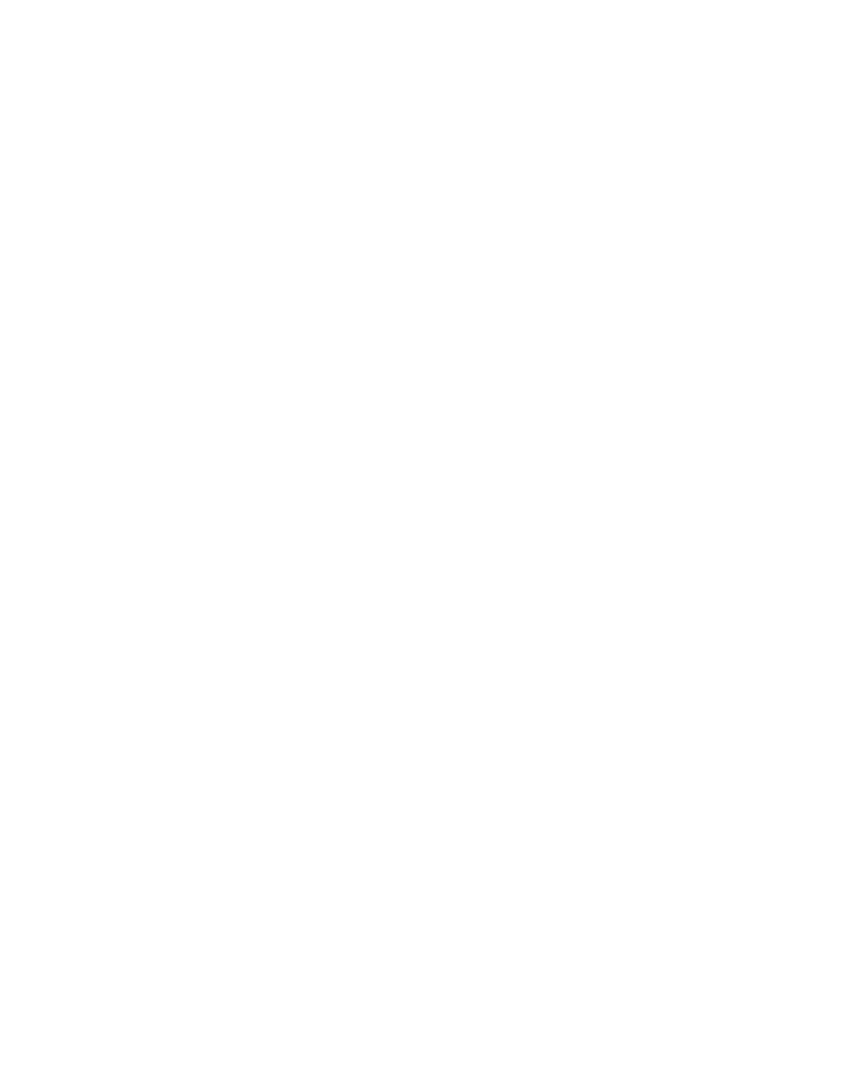
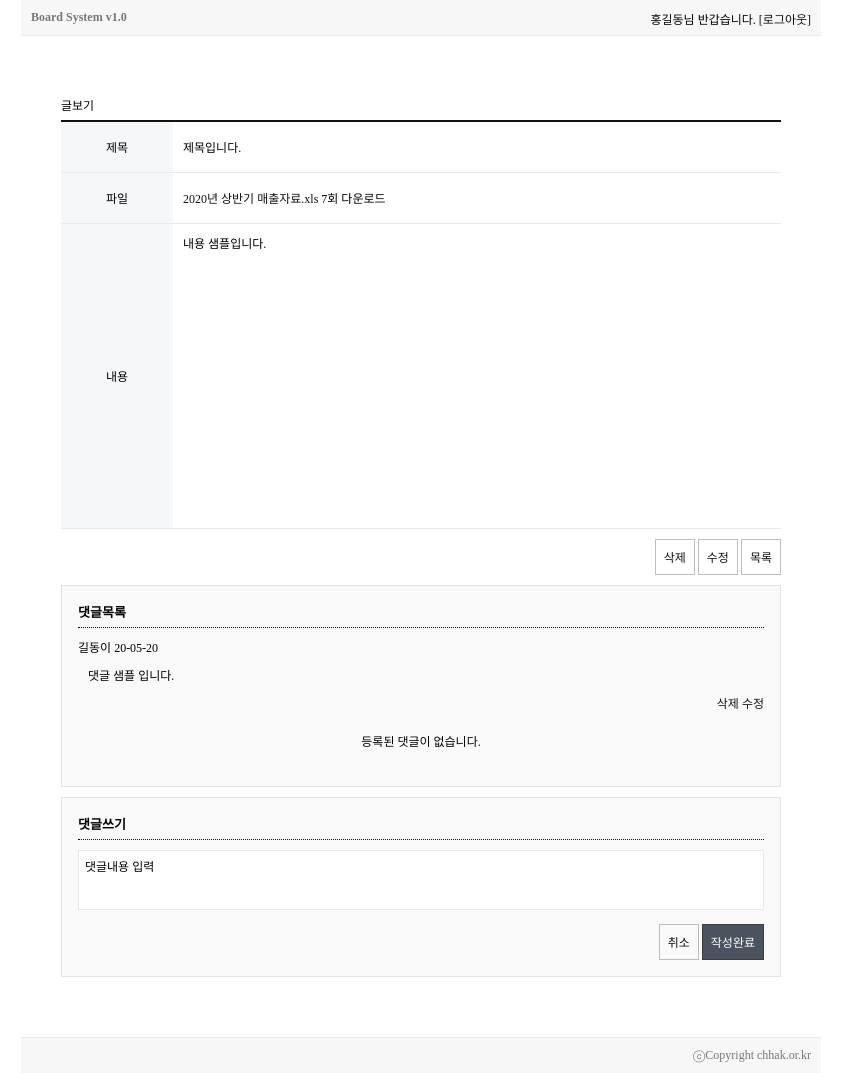
Before and after one commit to chhak2021/HTML, a plain HTML site: page Board/view.html in a window 1280 px wide. Shown: the whole page, without its empty margins (219-1061 px from the left). Before the commit the page ends 800 px from the top, so only its background shows below. Drawn offline with Linux system fonts and the light colour scheme.

Commit message:
2022/09/28 수업예제

```diff
--- a/Board/css/style.css
+++ b/Board/css/style.css
@@ -315,6 +315,99 @@ footer > p {
 }
 
 /* 글보기 */
+#board > .view {
+    width: 720px;
+    height: auto;
+    margin: 60px auto;
+    overflow: hidden;
+}
+#board > .view table {
+    width: 100%;
+    height: auto;
+    border-collapse: collapse;
+    border-spacing: 0;
+    border-top: 2px solid #111;
+}
+#board > .view table caption{
+    text-align: left;
+    margin-bottom: 6px;
+}
+#board > .view table th {
+    width: 112px;
+    height: 50px;
+    background: #f5f8f9;
+    border-bottom: 1px solid #e9e9e9;
+}
+#board > .view table td {
+    padding: 10px;
+    box-sizing: border-box;
+    border-bottom: 1px solid #e9e9e9;
+}
+#board > .view table td > input {
+    width: 400px;
+    height: 24px;
+    border: none;
+}
+#board > .view table td > textarea {
+    width: 100%;
+    height: 280px;
+    resize: none;
+    border: none;
+}
+
+#board > .view > div {
+    text-align: right;
+    margin-top: 10px;
+}
+
+#board > .view > section {
+    width: 100%;
+    height: auto;
+    border: 1px solid #e3e3e3;
+    background: #f9f9f9;
+    box-sizing: border-box;
+    margin-top: 10px;
+    padding: 16px;
+}
+
+#board > .view > section > h3 {
+    font-size: 13px;
+    font-weight: bold;
+    border-bottom: 1px dotted #111;
+    padding-bottom: 6px;
+    margin-bottom: 10px;
+    box-sizing: border-box;
+}
+
+#board > .view > .commentList {}
+#board > .view > .commentList > article {overflow: hidden;}
+#board > .view > .commentList .nick {}
+#board > .view > .commentList .date {}
+#board > .view > .commentList .content {padding: 10px;}
+#board > .view > .commentList > article > div {float: right;}
+#board > .view > .commentList > article .remove {}
+#board > .view > .commentList > article .modify {}
+#board > .view > .commentList > .empty {
+    margin: 20px;
+    text-align: center;
+}
+
+#board > .view > .commentForm {
+    overflow: hidden;
+}
+#board > .view > .commentForm textarea {
+    width: 100%;
+    height: 60px;
+    border: 1px solid #e4eaec;
+    padding: 6px;
+    box-sizing: border-box;
+    resize: none;
+}
+#board > .view > .commentForm div {
+    float: right;
+    margin-top: 10px;
+}
+
 /* 글수정 */
 #board > .modify {
     width: 720px;
--- a/Board/view.html
+++ b/Board/view.html
@@ -0,0 +1,81 @@
+<!DOCTYPE html>
+<html lang="en">
+<head>
+    <meta charset="UTF-8">
+    <title>글보기</title>
+    <link rel="stylesheet" href="./css/style.css"/>
+</head>
+<body>
+    <div id="wrapper">
+        <header>
+            <h3>Board System v1.0</h3>
+            <p>
+                <span>홍길동</span>님 반갑습니다.
+                <a href="#">[로그아웃]</a>
+            </p>
+        </header>
+        <main id="board">
+            <section class="view">
+
+                <table border="0">
+                    <caption>글보기</caption>
+                    <tr>
+                        <th>제목</th>
+                        <td><input type="text" name="title" value="제목입니다." readonly/></td>
+                    </tr>
+                    <tr>
+                        <th>파일</th>
+                        <td><a href="#">2020년 상반기 매출자료.xls</a>&nbsp;<span>7</span>회 다운로드</td>
+                    </tr>
+                    <tr>
+                        <th>내용</th>
+                        <td>
+                            <textarea name="content" readonly>내용 샘플입니다.</textarea>
+                        </td>
+                    </tr>
+                </table>
+
+                <div>
+                    <a href="#" class="btn btnRemove">삭제</a>
+                    <a href="#" class="btn btnModify">수정</a>
+                    <a href="#" class="btn btnList">목록</a>
+                </div>
+
+                <!-- 댓글목록 -->
+                <section class="commentList">
+                    <h3>댓글목록</h3>
+
+                    <article>
+                        <span class="nick">길동이</span>
+                        <span class="date">20-05-20</span>
+                        <p class="content">댓글 샘플 입니다.</p>
+                        <div>
+                            <a href="#" class="remove">삭제</a>
+                            <a href="#" class="modify">수정</a>
+                        </div>
+                    </article>
+
+                    <p class="empty">등록된 댓글이 없습니다.</p>
+
+                </section>
+
+                <!-- 댓글쓰기 -->
+                <section class="commentForm">
+                    <h3>댓글쓰기</h3>
+                    <form action="#">
+                        <textarea name="content">댓글내용 입력</textarea>
+                        <div>
+                            <a href="#" class="btn btnCancel">취소</a>
+                            <input type="submit" value="작성완료" class="btn btnComplete"/>
+                        </div>
+                    </form>
+                </section>
+
+            </section>
+        </main>
+        <footer>
+            <p>ⓒCopyright chhak.or.kr</p>
+        </footer>
+    </div>
+</body>
+</html>
```
